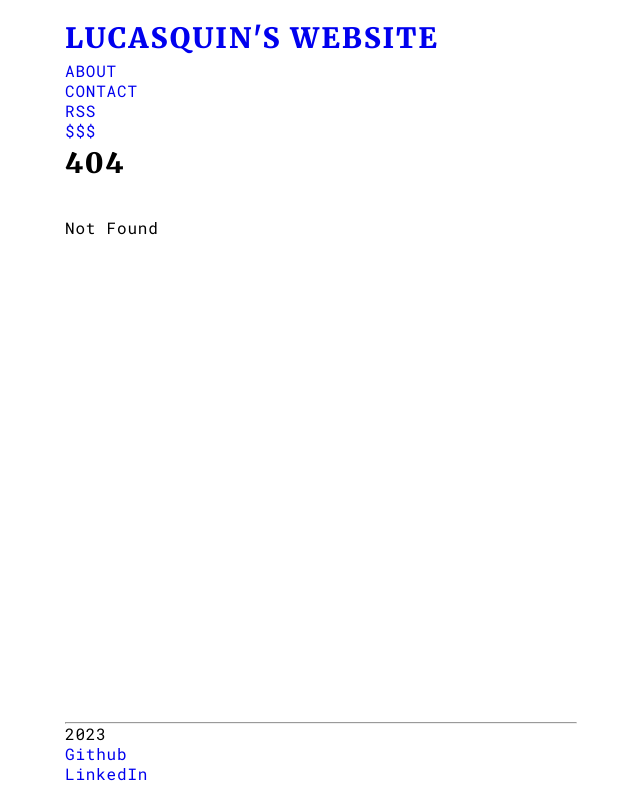
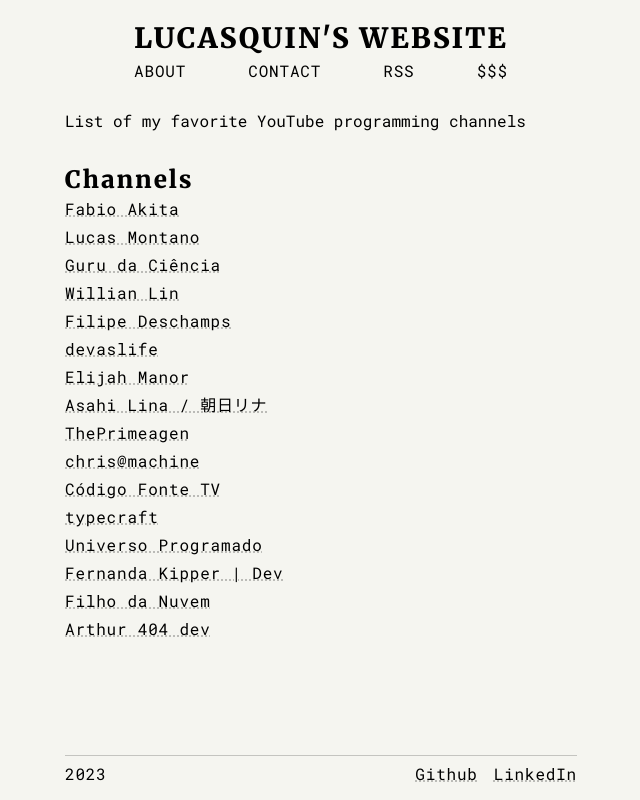
Before and after one commit to lucasquin/lucasquin.dev, a SvelteKit app: page /lists/list-of-awesome-youtube-channels in a window 1280 px wide. Before the commit this address had no page. Shown: the whole page, without its empty margins (319-959 px from the left). Built offline with nearby package versions, Linux system fonts and the light colour scheme.

Commit message:
chore: list of awesome channels added

```diff
--- a/src/app.css
+++ b/src/app.css
@@ -42,18 +42,17 @@
 html,
 body {
     font-family: 'Roboto Mono', sans-serif;
-    font-weight: 300;
     min-height: 100vh;
     font-size: 100%;
     line-height: 1;
     list-style-type: none;
+    background: #F5F5F0;
 }
 
 body {
     display: flex;
     flex-direction: column;
     margin: 0 auto;
-    width: 80vw;
     padding-top: var(--spacing-2x);
     padding-bottom: var(--spacing-2x);
 }
@@ -88,3 +87,20 @@
 li {
     list-style-type: none;
 }
+
+main {
+    flex: 1;
+    display: flex;
+    flex-direction: column;
+    gap: var(--spacing-4x);
+}
+
+a {
+    color: inherit;
+    cursor: pointer;
+    text-decoration: underline dotted rgba(0, 0, 0, .3);
+}
+
+a:hover {
+    color: blue;
+}
--- a/src/lib/components/Footer.svelte
+++ b/src/lib/components/Footer.svelte
@@ -5,7 +5,6 @@
 </script>
 
 <footer>
-  <hr />
   <p>{footerProps.year}</p>
   <nav>
     <ul>
@@ -19,3 +18,17 @@
     </ul>
   </nav>
 </footer>
+
+<style>
+  footer {
+    border-top: 1px solid rgba(0, 0, 0, .2);
+    display: flex;
+    justify-content: space-between;
+    padding-top: var(--spacing);
+  }
+
+  ul {
+    display: flex;
+    gap: var(--spacing-2x);
+  }
+</style>
--- a/src/lib/components/Header.svelte
+++ b/src/lib/components/Header.svelte
@@ -4,6 +4,8 @@
   export let headerProps: HeaderProps;
 </script>
 
+<center>
+  <div>
     <a href="/">
       <h1>{headerProps.title}</h1>
     </a>
@@ -16,3 +18,18 @@
         {/each}
       </ul>
     </nav>
+  </div>
+</center>
+
+<style>
+  div {
+    width: max-content;
+  }
+  ul {
+    display: flex;
+    justify-content: space-between;
+  }
+  a {
+    text-decoration: none;
+  }
+</style>
--- a/src/lib/components/LinkGroup.svelte
+++ b/src/lib/components/LinkGroup.svelte
@@ -12,12 +12,27 @@
         <a href={link.href} target={link.target}>
           <p>
             {#if link.date}
-              {link.date}
+              {link.date}: <b>{link.label}</b>
+            {:else}
+              {link.label}
             {/if}
-            {link.label}
           </p></a
         >
       </li>
     {/each}
   </ul>
 </section>
+
+<style>
+  ul {
+    display: flex;
+    flex-direction: column;
+    gap: var(--spacing);
+  }
+
+  @media screen and (max-width: 425px) {
+    ul {
+      gap: var(--spacing-2x);
+    }
+  }
+</style>
--- /dev/null
+++ b/src/lib/components/Summary.svelte
@@ -0,0 +1,15 @@
+<script lang="ts">
+  import type SummaryProps from "$lib/interfaces/SummaryProps";
+
+  export let summaryProps: SummaryProps;
+</script>
+
+<section>
+  <summary aria-label={summaryProps.ariaLabel}>{summaryProps.text}</summary>
+</section>
+
+<style>
+  summary {
+    text-align: justify;
+  }
+</style>
--- /dev/null
+++ b/src/lib/interfaces/SummaryProps.ts
@@ -0,0 +1,4 @@
+export default interface SummaryProps {
+  text: string
+  ariaLabel: string
+}
--- a/src/routes/+layout.svelte
+++ b/src/routes/+layout.svelte
@@ -48,17 +48,8 @@
   };
 </script>
 
-<Header {headerProps} />
 <main>
+  <Header {headerProps} />
   <slot />
 </main>
 <Footer {footerProps} />
-
-<style>
-  main {
-    flex: 1;
-    display: flex;
-    flex-direction: column;
-    gap: var(--spacing-4x);
-  }
-</style>
--- /dev/null
+++ b/src/routes/lists/list-of-awesome-youtube-channels/+page.svelte
@@ -0,0 +1,100 @@
+<script lang="ts">
+  import type LinkGroupProps from "$lib/interfaces/LinkGroupProps";
+  import LinkGroup from "$lib/components/LinkGroup.svelte";
+  import type SummaryProps from "$lib/interfaces/SummaryProps";
+  import Summary from "$lib/components/Summary.svelte";
+
+  const summaryProps: SummaryProps = {
+    text: "List of my favorite YouTube programming channels",
+    ariaLabel: "Summary of the information"
+  };
+
+  const channels: LinkGroupProps = {
+    title: "Channels",
+    links: [
+      {
+        label: "Fabio Akita",
+        href: "https://www.youtube.com/@Akitando",
+        target: "_blank"
+      },
+      {
+        label: "Lucas Montano",
+        href: "/lists/list-of-awesome-talks",
+        target: "_blank"
+      },
+      {
+        label: "Guru da Ciência",
+        href: "https://www.youtube.com/@DanielPetri",
+        target: "_blank"
+      },
+      {
+        label: "Willian Lin",
+        href: "https://www.youtube.com/@tmwilliamlin168",
+        target: "_blank"
+      },
+      {
+        label: "Filipe Deschamps",
+        href: "https://www.youtube.com/@FilipeDeschamps",
+        target: "_blank"
+      },
+      {
+        label: "devaslife ",
+        href: "https://www.youtube.com/@devaslife",
+        target: "_blank"
+      },
+      {
+        label: "Elijah Manor",
+        href: "https://www.youtube.com/@ElijahManor",
+        target: "_blank"
+      },
+      {
+        label: "Asahi Lina / 朝日リナ",
+        href: "https://www.youtube.com/@AsahiLina",
+        target: "_blank"
+      },
+      {
+        label: "ThePrimeagen",
+        href: "https://www.youtube.com/@ThePrimeagen",
+        target: "_blank"
+      },
+      {
+        label: "chris@machine",
+        href: "https://www.youtube.com/@chrisatmachine",
+        target: "_blank"
+      },
+      {
+        label: "Código Fonte TV",
+        href: "https://www.youtube.com/@codigofontetv",
+        target: "_blank"
+      },
+      {
+        label: "typecraft",
+        href: "https://www.youtube.com/@typecraft_dev",
+        target: "_blank"
+      },
+      {
+        label: "Universo Programado",
+        href: "https://www.youtube.com/@UniversoProgramado",
+        target: "_blank"
+      },
+      {
+        label: "Fernanda Kipper | Dev",
+        href: "https://www.youtube.com/@kipperdev",
+        target: "_blank"
+      },
+      {
+        label: "Filho da Nuvem",
+        href: "https://www.youtube.com/@Filhodanuvem",
+        target: "_blank"
+      },
+      {
+        label: "Arthur 404 dev",
+        href: "https://www.youtube.com/@Arthur404dev",
+        target: "_blank"
+      }
+    ]
+  };
+</script>
+
+<Summary {summaryProps} />
+<LinkGroup linkGroupProps={channels} />
```
Also changed, not shown: src/routes/+page.svelte (+14 -14 lines), src/routes/lists/list-of-awesome-youtube-channels.md (deleted, +0 -1 lines), src/routes/posts/test.md (renamed from src/routes/posts/post-1.md). Lines whose indentation alone changed are shown as unchanged.
